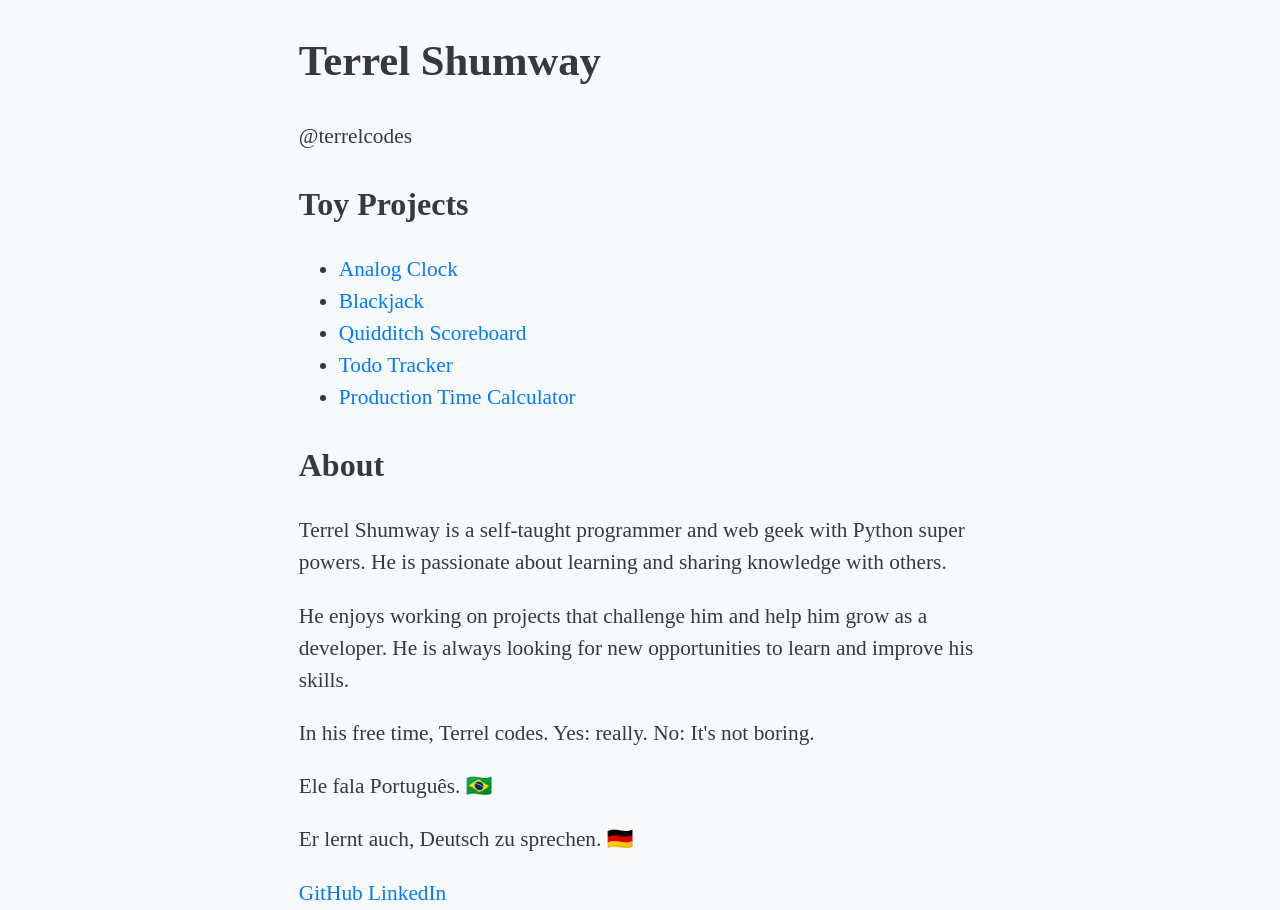
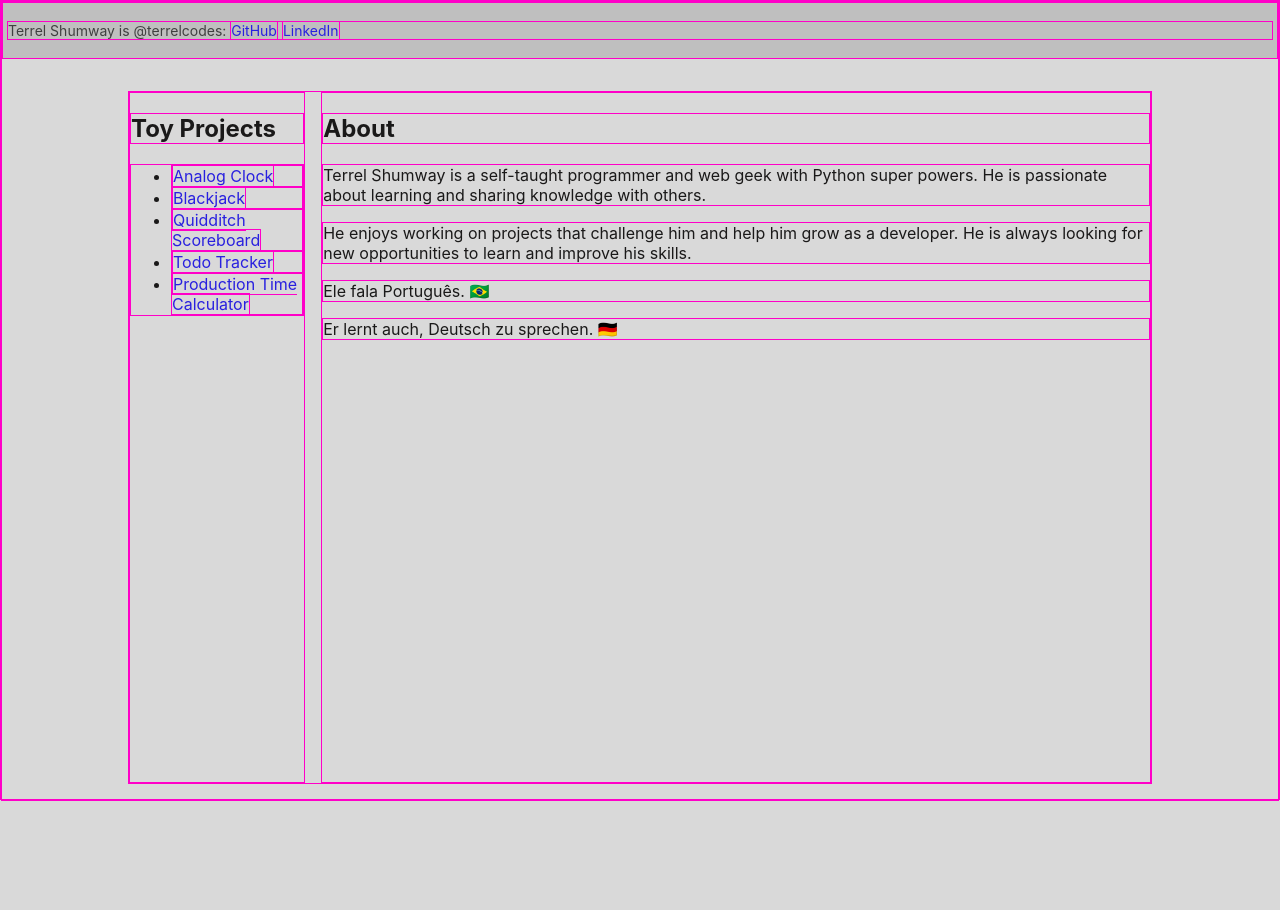
Before and after one commit to terrelcodes/terrelcodes.github.io, a website: page index.html in a window 1280 px wide. After the commit the page ends 801 px from the top, so only its background shows below. Drawn offline with Linux system fonts and the light colour scheme.

Commit message:
playing with style sheet

```diff
--- a/index.html
+++ b/index.html
@@ -13,15 +13,15 @@
     <title>Terrel Shumway is @terrelcodes</title>
     <meta name="description"
         content="Terrel Shumway (@terrelcodes) is a self-taught programmer and web geek with Python super powers">
-    <link rel="stylesheet" href="styles.css">
+    <link rel="stylesheet" href="src/main.css">
 </head>
 
 <body class="center">
+    <header><p>Terrel Shumway is @terrelcodes:
+        <a href="https://github.com/terrelcodes">GitHub</a>
+        <a href="https://linkedin.com/in/terrelshumway">LinkedIn</a></p>
+    </header>
     <main>
-        <header>
-            <h1>Terrel Shumway</h1>
-            <p>@terrelcodes</p>
-        </header>
         <section>
             <h2>Toy Projects</h2>
             <ul>
@@ -34,19 +34,12 @@
         </section>
         <section>
             <h2>About</h2>
-            <p>Terrel Shumway is a self-taught programmer and web geek with Python super powers. He is passionate about
-                learning and sharing knowledge with others.</p>
-            <p>He enjoys working on projects that challenge him and help him grow as a developer. He is always looking
-                for new opportunities to learn and improve his skills.</p>
-            <p>In his free time, Terrel codes. Yes: really. No: It's not boring.</p>
+            <p>Terrel Shumway is a self-taught programmer and web geek with Python super powers. He is passionate about learning and sharing knowledge with others.</p>
+            <p>He enjoys working on projects that challenge him and help him grow as a developer. He is always looking for new opportunities to learn and improve his skills.</p>
             <p lang="pt">Ele fala Português. 🇧🇷</p>
             <p lang="de">Er lernt auch, Deutsch zu sprechen. 🇩🇪</p>
         </section>
     </main>
-    <footer>
-        <a href="https://github.com/terrelcodes">GitHub</a>
-        <a href="https://linkedin.com/in/terrelshumway">LinkedIn</a>
-    </footer>
 </body>
 
 </html>
--- a/package.json
+++ b/package.json
@@ -6,7 +6,7 @@
   "homepage": "https://terrelcodes.github.io/",
   "repository": {
     "type": "git",
-    "url": "git@github.com:terrelcodes/dofftime.git"
+    "url": "git@github.com:terrelcodes/terrelcodes.github.io.git"
   },
   "type": "module",
   "scripts": {
@@ -16,7 +16,7 @@
     "serve": "vite preview",
     "sss": "cd ./dist && python -m http.server 8000",
     "predeploy": "vite build",
-    "deploy": "gh-pages -d dist -r git@github.com:terrelcodes/dofftime.git"
+    "deploy": "gh-pages -d dist -r git@github.com:terrelcodes/terrelcodes.github.io.git"
   },
   "license": "MIT",
   "devDependencies": {
--- /dev/null
+++ b/public/src/main.css
@@ -0,0 +1,94 @@
+:root {
+    --background-color: hsl(0, 0%, 85%);
+    --color: hsl(0, 3%, 10%);
+    --link-color: hsl(243, 75%, 50%);
+    --link-hover-color: hsl(243, 58%, 50%);
+    --link-visit-color: hsl(266, 58%, 50%);
+    --footer-color: hsl(0, 0%, 25%);
+    --footer-background-color: hsl(0, 0%, 75%);
+}
+
+@media (prefers-color-scheme: dark) {
+    :root {
+        --background-color: hsl(215, 28%, 10%);
+        --color: hsl(0, 0%, 90%);
+        --link-color: hsl(243, 94%, 82%);
+        --link-hover-color: hsl(243, 96%, 82%);
+        --link-visit-color: hsl(266, 100%, 82%);
+        --footer-background-color: hsl(0, 0%, 15%);
+        --footer-color: hsl(0, 0%, 70%);
+    }
+}
+
+* {
+    box-sizing: border-box;
+    border: solid 1px hsl(313, 100%, 50%);
+}
+
+*::before,
+*::after {
+    box-sizing: border-box;
+}
+
+html {
+    height: 100%;
+}
+
+body {
+    display: flex;
+    flex-direction: column;
+    min-height: 100vh;
+    margin: 0;
+    font-family: 'Inter', sans-serif;
+    background-color: var(--background-color);
+    color: var(--color);
+}
+
+a {
+    color: var(--link-color);
+    text-decoration: none;
+}
+
+a:hover {
+    color: var(--link-hover-color);
+    text-decoration: underline;
+}
+
+a:visited {
+    color: var(--link-visit-color);
+}
+
+main {
+    max-width: 64rem;
+    margin: 1rem auto;
+    display: flex;
+    flex-direction: column;
+    align-items: stretch;
+    gap: 1rem;
+    flex-grow: 1
+}
+
+header {
+    margin: 0 0 1rem 0;
+    font-size: 0.875rem;
+    color: var(--footer-color);
+    background-color: var(--footer-background-color);
+    padding: .25rem;
+    flex-grow: 0;
+}
+@media (orientation:landscape) {
+    main {
+        flex-direction: row;
+    }
+}
+
+
+ /*
+    border-color: hsl(240, 84%, 67%);
+    box-shadow: 0 0 0 3px hsla(240, 84%, 67%, 0.3);*/
+
+.panel {
+    padding: .5rem;
+    border-radius: 0.5rem;
+    box-shadow: 0 4px 6px -1px rgba(0, 0, 0, 0.1), 0 2px 4px -1px rgba(0, 0, 0, 0.06);
+}
--- a/public/styles.css
+++ /dev/null
@@ -1,74 +0,0 @@
-/* Reset some basic elements */
-:root {
-    --primary-color: #007bff;
-    --secondary-color: #6c757d;
-    --success-color: #28a745;
-    --danger-color: #dc3545;
-    --warning-color: #ffc107;
-    --info-color: #17a2b8;
-    --light-color: #f8f9fa;
-    --dark-color: #343a40;
-    --dark-mode-link-color: cyan;
-    --measure: 64ch;
-    --measure-sm: 40ch;
-    --measure-xs: 20ch;
-}
-
-* {
-    box-sizing: border-box;
-}
-
-*::before,
-*::after {
-    box-sizing: border-box;
-}
-
-html,
-body {
-    height: 100%;
-}
-
-body {
-    color: var(--dark-color);
-    background-color: var(--light-color);
-    margin: 0;
-    padding: 0;
-    line-height: 1.5;
-    font-size: 16pt;
-}
-
-
-h1,
-h2,
-h3,
-p,
-ul,
-li {
-    max-inline-size: var(--measure);
-}
-
-.center {
-    box-sizing: content-box;
-    margin-inline: auto;
-    max-inline-size: var(--measure);
-}
-
-/* Basic link styles */
-a {
-    color: #007bff;
-    text-decoration: none;
-}
-
-a:hover {
-    text-decoration: underline;
-}
-
-@media (prefers-color-scheme: dark) {
-    body {
-        color: var(--light-color);
-        background-color: var(--dark-color);
-    }
-    a{
-        color: var(--dark-mode-link-color);
-    }
-}
--- a/vite.config.ts
+++ b/vite.config.ts
@@ -4,7 +4,6 @@ import solidPlugin from 'vite-plugin-solid';
 export default defineConfig(({ mode }) => {
   const env = loadEnv(mode, process.cwd(), '');
   return {
-    base: "/dofftime/",
     define: {
       __APP_ENV__: JSON.stringify(env),
     },
```
